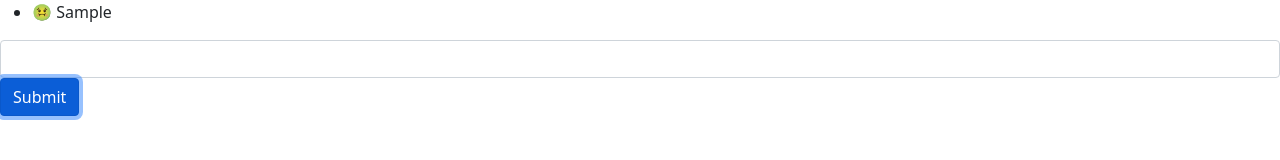
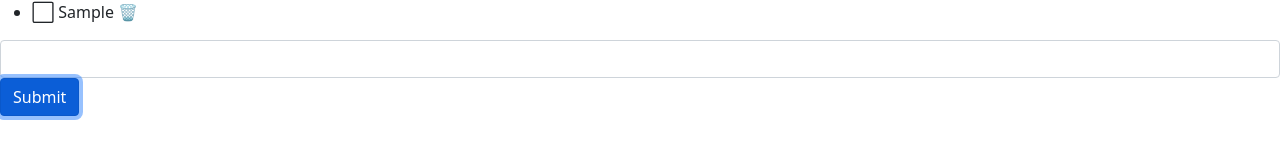
Before and after one commit to GiovanniBattista/todo-app, an Angular app: page / in a window 1280 px wide. Both pictures are taken after typing "Sample" into the empty fields and a click on the button "Submit". Shown: the top 160 px of the page. Built offline with nearby package versions, Linux system fonts and the light colour scheme.

Commit message:
UE: Implement delete

```diff
--- a/src/app/components/todo-list/todo-list.component.html
+++ b/src/app/components/todo-list/todo-list.component.html
@@ -1,7 +1,10 @@
 <ul>
-  <li *ngFor="let todo of todos" (click)="todoToggle.emit(todo)">
-    <span *ngIf="todo.done">👌</span>
-    <span *ngIf="!todo.done">🤢</span>
-    {{ todo.title }}
+  <li *ngFor="let todo of todos">
+    <span style="cursor: pointer; user-select: none" (click)="todoToggle.emit(todo)">
+      <span *ngIf="todo.done">✅</span>
+      <span *ngIf="!todo.done">⬜</span>
+      {{ todo.title }}
+    </span>
+    <span style="cursor: pointer; user-select: none" (click)="todoDelete.emit(todo)">🗑</span>
   </li>
 </ul>
--- a/src/app/components/todo-list/todo-list.component.ts
+++ b/src/app/components/todo-list/todo-list.component.ts
@@ -14,4 +14,7 @@ export class TodoListComponent {
   @Output()
   todoToggle = new EventEmitter<Todo>();
 
+  @Output()
+  todoDelete = new EventEmitter<Todo>();
+
 }
--- a/src/app/components/todo/todo.component.html
+++ b/src/app/components/todo/todo.component.html
@@ -1,2 +1,2 @@
-<app-todo-list [todos]="todoService.todoList" (todoToggle)="todoService.toggle($event)"></app-todo-list>
+<app-todo-list [todos]="todoService.todoList" (todoToggle)="todoService.toggle($event)" (todoDelete)="todoService.delete($event.id)"></app-todo-list>
 <app-todo-form (todoCreate)="onTodoCreate($event)"></app-todo-form>
--- a/src/app/services/todo.service.ts
+++ b/src/app/services/todo.service.ts
@@ -25,8 +25,8 @@ export class TodoService {
   }
 
   delete(id: number) {
-    // filter
-
-    // Hü Delete funktion ausimplementieren
+    if (id > 0) {
+      this.todoList = this.todoList.filter(todo => todo.id !== id);
+    }
   }
 }
```
